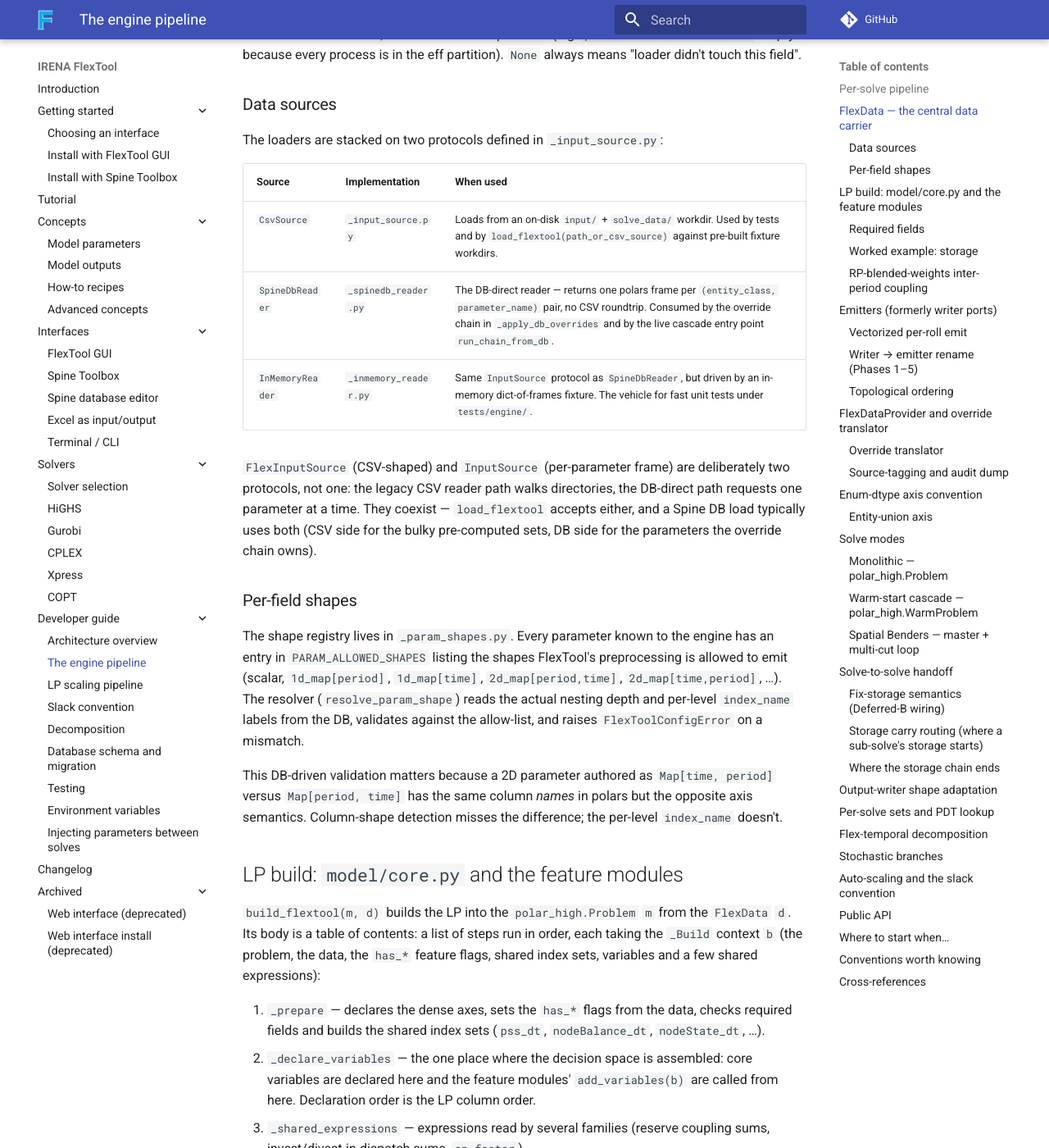
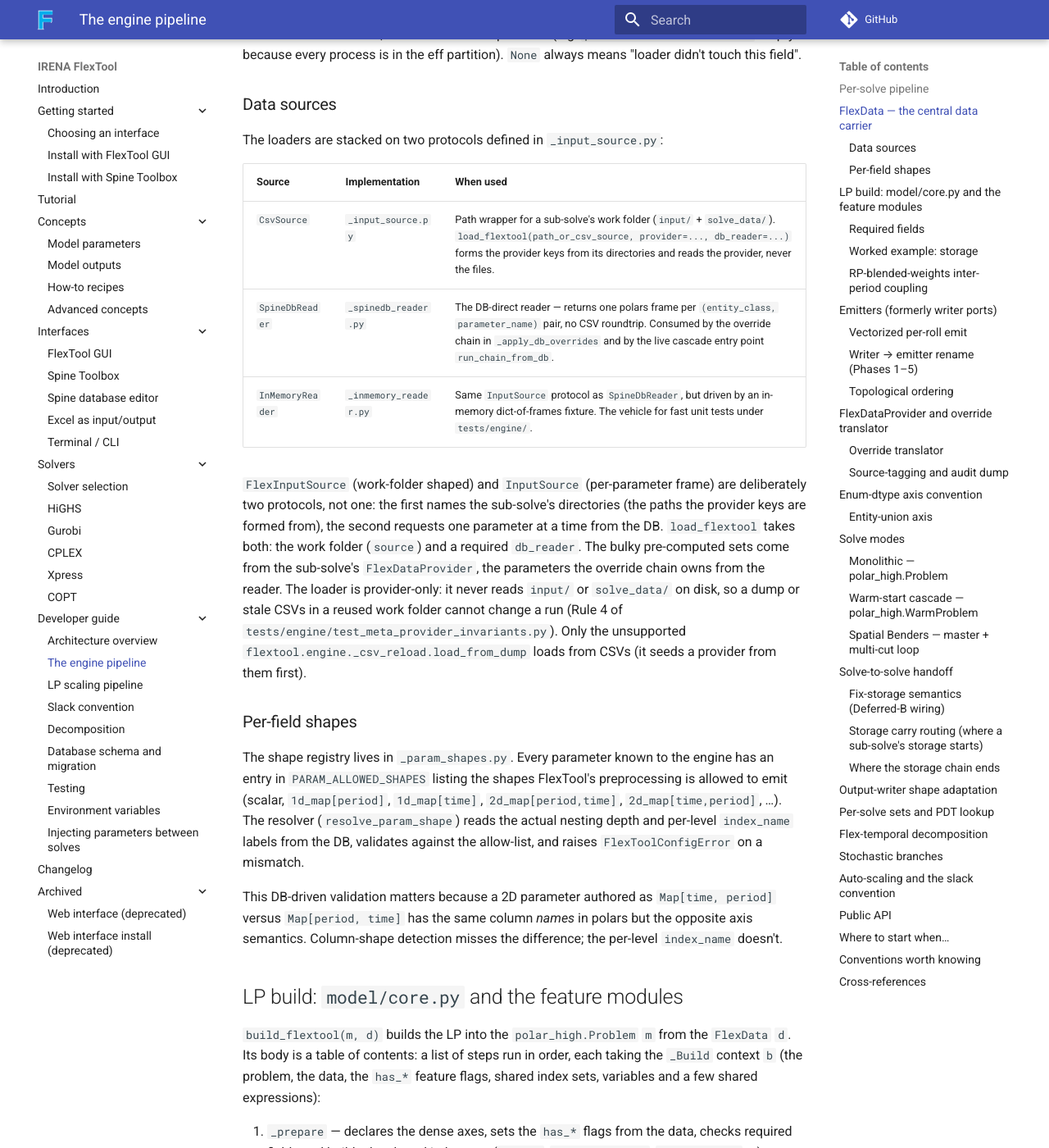
Before and after one commit to irena-flextool/flextool, an MkDocs documentation site: the page built from docs/dev/engine.md, in a window 1280 px wide and 1400 px high, scrolled down 2796 px. Shown: the whole window at 82% size. Built offline with MkDocs 1.6.1 and Material for MkDocs 9.7.7, drawn with Linux system fonts in a browser that asks for light colours; comment, search, counter and statistics services are not loaded; some of the changed text lies outside the part shown.

Commit message:
test(invariants): ban disk reads in preprocess and model; docs for the provider-only loader (c24 stage 3, S3-8)
test_meta_provider_invariants.py:
- New Rule 4 test_loader_and_model_have_no_disk_arms: (a) no reference
  (name, attribute, import, definition) to the deleted disk helpers
  anywhere in cascade code; (b) no file-system probe or read in
  preprocess/ and model/ (exists/is_file/is_dir/is_symlink,
  os.path.*, read-mode open, read_text/read_bytes, directory listings,
  pl.read_parquet/scan_parquet/ipc/json, json.load, pickle.load).
  Write/append open is allowed. RULE_4_READ_ALLOWLIST names the two
  /proc/self/status RSS probes by (file, literal path) with reasons;
  RULE_4_EXEMPT_FILES (input/_input_source.py, preprocess/_dump_stamp.py)
  carries reasons. Self-checks flag every pattern and ignore the allowed
  forms; staleness checks fail on an unneeded exemption or an unused
  allow-list entry. On the stage-3 base (714f9303) Rule 4 reports 61 hits.
- RAW_INPUT_FALLBACK_ALLOWLIST emptied (solve/_handoff.py was stale,
  preprocess/_solve_context.py has no disk read since S3-6);
  preprocess/_provider_io.py dropped from PROVIDER_IMPL_ALLOWLIST.

Engine: load_flextool's dead try/except around SolveContext.from_workdir
removed (the provider is required at entry; LP byte-identical on base,
multi_year, lh2_three_region). Stale docstrings in _input_source.py,
_profiles.py and _derived.py now say provider-only.

Docs (architecture, engine, decomposition, testing): load_flextool needs
the provider and a DB reader and never reads the work folder; the CSV
mirrors are one input/ + solve_data/ folder, not solve_data/<solve>/;
the emitter funnel is _emit/_provider_key/_provider_lookup_positional;
csv_reload tests load through _csv_reload.load_from_dump.

Co-Authored-By: Claude Opus 5.5 (1M context) <noreply@anthropic.com>

```diff
--- a/docs/dev/engine.md
+++ b/docs/dev/engine.md
@@ -87,16 +87,22 @@ The loaders are stacked on two protocols defined in `_input_source.py`:
 
 | Source | Implementation | When used |
 |---|---|---|
-| `CsvSource` | `_input_source.py` | Loads from an on-disk `input/` + `solve_data/` workdir. Used by tests and by `load_flextool(path_or_csv_source)` against pre-built fixture workdirs. |
+| `CsvSource` | `_input_source.py` | Path wrapper for a sub-solve's work folder (`input/` + `solve_data/`). `load_flextool(path_or_csv_source, provider=..., db_reader=...)` forms the provider keys from its directories and reads the provider, never the files. |
 | `SpineDbReader` | `_spinedb_reader.py` | The DB-direct reader — returns one polars frame per `(entity_class, parameter_name)` pair, no CSV roundtrip. Consumed by the override chain in `_apply_db_overrides` and by the live cascade entry point `run_chain_from_db`. |
 | `InMemoryReader` | `_inmemory_reader.py` | Same `InputSource` protocol as `SpineDbReader`, but driven by an in-memory dict-of-frames fixture. The vehicle for fast unit tests under `tests/engine/`. |
 
-`FlexInputSource` (CSV-shaped) and `InputSource` (per-parameter frame)
-are deliberately two protocols, not one: the legacy CSV reader path
-walks directories, the DB-direct path requests one parameter at a time.
-They coexist — `load_flextool` accepts either, and a Spine DB load
-typically uses both (CSV side for the bulky pre-computed sets, DB side
-for the parameters the override chain owns).
+`FlexInputSource` (work-folder shaped) and `InputSource` (per-parameter
+frame) are deliberately two protocols, not one: the first names the
+sub-solve's directories (the paths the provider keys are formed from), the
+second requests one parameter at a time from the DB. `load_flextool` takes
+both: the work folder (`source`) and a required `db_reader`. The bulky
+pre-computed sets come from the sub-solve's `FlexDataProvider`, the
+parameters the override chain owns from the reader. The loader is
+provider-only: it never reads `input/` or `solve_data/` on disk, so a dump
+or stale CSVs in a reused work folder cannot change a run (Rule 4 of
+`tests/engine/test_meta_provider_invariants.py`). Only the unsupported
+`flextool.engine._csv_reload.load_from_dump` loads from CSVs (it seeds a
+provider from them first).
 
 ### Per-field shapes
 
@@ -320,7 +326,7 @@ Representative entries:
 | `_pdt_params.py` | The full `pdt_*` family (online indices, varCost frames, …). |
 | `_period_calc.py` | `p_period_share`, `complete_period_share_of_year`, `p_timeline_duration_in_years`. |
 | `_reserve_sets.py` | Reserve-up / reserve-down set machinery for `_reserve.py`. |
-| `_provider_io.py` | The single Provider-funnel (`_emit`, `_provider_key`, `_provider_open`) every emitter routes through. |
+| `_provider_io.py` (in `preprocess/`) | The shared Provider helpers every emitter routes through: `_emit` (register a frame), `_provider_key` (path → key), `_provider_lookup_positional` (provider-only read with positional column rename). |
 | `_vectorize.py` | Shared per-roll vectorize helpers: the entity × dt and entity × period grids (carrying `__eo` / `__to` / `__po` order keys), the dict→lookup lift, the stochastic / parent-period fold, and the `repr()`-based value rendering. |
 
 ### Vectorized per-roll emit
@@ -376,8 +382,8 @@ indirection used by older parity tests, and the transitional
 `write_*` aliases that wrapped `emit_*` during the migration; the
 `emit_*(provider, ...)` signature is now the only call shape and the
 meta-test
-`tests/engine/test_meta_provider_invariants.py` forbids disk
-reads from any cascade module.
+`tests/engine/test_meta_provider_invariants.py` forbids CSV reads
+in cascade modules and any disk read in `preprocess/` and `model/`.
 
 The architectural consequence is that there is no longer a disk-side
 hand-off path *inside* the cascade. The Provider is the contract:
@@ -620,13 +626,16 @@ solve's `polar_high` Solution plus the per-solve metadata in
 `solve_data/`. The cascade transports the carriers through the
 Provider's `HANDOFF_*` keys (see
 [FlexDataProvider and override translator](#flexdataprovider-and-override-translator));
-the `solve_data/<solve>/*.csv` mirrors only exist under
-`csv_dump=True` and are not load-bearing for any downstream phase.
+the `solve_data/*.csv` mirrors only exist under `csv_dump=True` (one
+folder, shared by every sub-solve) and are not load-bearing for
+any downstream phase.
 
 After a solve the `handoff/*` keys keep what that solve **consumed** (the
 translated and routed carriers), so `load_flextool(work_folder,
-provider=<post-solve provider>)`, or a reload of the provider's csv dump,
-rebuilds the LP that was solved.  The solve's own (**produced**)
+provider=<post-solve provider>, db_reader=<the run's reader>)`
+(`tests._support.load.load_scenario`), or the unsupported reload of the
+provider's csv dump (`_csv_reload.load_from_dump`), rebuilds the LP that
+was solved.  The solve's own (**produced**)
 `SolveHandoff` is written beside them under `produced_handoff/*`
 (`translate_produced_handoff_to_provider`; e.g. the final
 `produced_handoff/cumulative_commodity.csv` of a rolling ladder); nothing
@@ -967,12 +976,12 @@ small. Repeating the table from
 | Symbol | Notes |
 |---|---|
 | `FlexData` | The single input dataclass. Everything else either produces it, consumes it, or transforms it in place. Modifying its field list is the cardinal extension act. |
-| `load_flextool(source, ...)` | CSV-shaped loader. Source may be a `Path`, a `str`, or a `CsvSource`. Accepts an optional `InputSource` override for migrated parameters. In the live cascade it is driven by `_drive_cascade` against a pre-built workdir whose Provider serves every read in-memory. |
+| `load_flextool(source, *, provider, db_reader, handoff=None)` | Builds `FlexData` for one sub-solve from its `FlexDataProvider` + `SpineDbReader`. `source` (a `Path`, a `str`, or a `CsvSource`) is the work folder; it only forms the provider keys and is never read. Without `provider` or `db_reader` it raises `FlexToolConfigError`. In the live cascade `_drive_cascade` passes both. |
 | `build_flextool(m, d, *, include_existing_fixed_cost=False, scale_the_objective=1.0)` | The model build. `m` is a fresh `Problem` / `WarmProblem`; `d` is the populated `FlexData`. Returns `None`; mutates `m` in place. |
 | `run_chain(steps, ...)` | Thin compat shim around `run_chain_from_db`. Kept for callers that still hand-construct `ChainStep` lists. |
 | `run_chain_from_db(input_db_url, scenario_name, work_folder, ...)` | The canonical multi-solve driver. Fills the Provider and the `RunnerState` from the DB, then calls `run_orchestration`, which walks the sub-solves and threads `SolveHandoff` between them. |
 | `run_orchestration(state, work_folder, ...)` | One layer below `run_chain_from_db`. Takes a pre-built `RunnerState` (with `SolveConfig` and `TimelineConfig` already resolved) and drives the cascade. The intended entry point from the GUI / Spine Toolbox layer. |
-| `SolveHandoff` | The carrier dataclass. Optional fields covering invest / divest / fix-storage / cumulative ladders / roll-end state (incl. the upward variant). `is_empty()` returns True when nothing fired. Populated by `build_handoff_from_solution` (in `flex_data.py`); the older disk-read `capture_post_solve` constructor was retired when the cascade fell through to Provider/CSV reads in all production paths. |
+| `SolveHandoff` | The carrier dataclass. Optional fields covering invest / divest / fix-storage / cumulative ladders / roll-end state (incl. the upward variant). `is_empty()` returns True when nothing fired. Populated by `build_handoff_from_solution` (in `flex_data.py`, from the solution and the sub-solve's provider, which it requires); the older disk-read `capture_post_solve` constructor was retired. |
 | `OrchestrationStep` | Per-solve result. Carries `solve_name`, `solution`, `handoff`, `warm_used`. |
 | `ChainStep` | Per-sub-solve result of the compat shim. Same shape as `OrchestrationStep`. |
 | `FlexInputSource` / `CsvSource` | The CSV-shaped source protocol family. |
@@ -1008,13 +1017,13 @@ file:
   should never silently coerce `None` into an empty frame.
 - **Provider is authoritative; CSVs are debug-only.** Cross-phase
   data inside the cascade moves through `FlexDataProvider`. The
-  `solve_data/<solve>/*.csv` mirrors only exist under `csv_dump=True`
+  `input/` + `solve_data/` CSV mirrors only exist under `csv_dump=True`
   and are not load-bearing — the meta-test
-  `tests/engine/test_meta_provider_invariants.py` forbids
-  disk reads from any cascade module.
+  `tests/engine/test_meta_provider_invariants.py` forbids CSV reads in
+  cascade modules and any disk read in `preprocess/` and `model/`.
 - **One funnel per source.** All Provider reads inside emitter
-  modules go through `_provider_io._provider_open` /
-  `_provider_key`. All Spine DB reads go through
+  modules go through `_provider_io._provider_key` /
+  `_provider_lookup_positional`. All Spine DB reads go through
   `SpineDbReader.parameter()`. Adding a new reader site is a smell;
   route through the existing funnel.
 - **Fail loud on schema surprises.** The codebase prefers
```
Also changed, not shown: docs/dev/architecture.md (+9 -7 lines), docs/dev/decomposition.md (+5 -4 lines), docs/dev/testing.md (+17 -9 lines), 7 other files.
